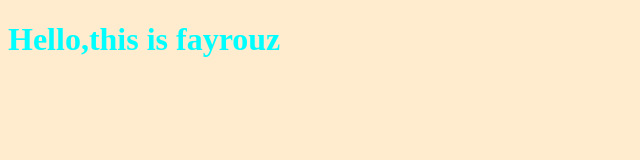
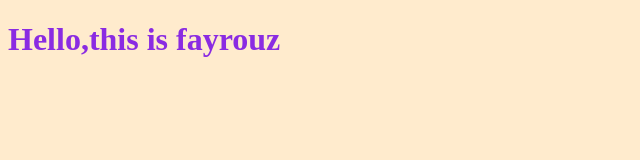
Before and after one commit to fairozzsagga/myPractice, a plain HTML site: page index.html in a window 1280 px wide. Shown: the whole page, without its empty margins (0-640 px from the left). Drawn offline with Linux system fonts and the light colour scheme.

Commit message:
change title to purple

```diff
--- a/style.css
+++ b/style.css
@@ -1,6 +1,6 @@
 h1{
 
-color :aqua ;
+color: blueviolet;
 
 }
 body {
```
